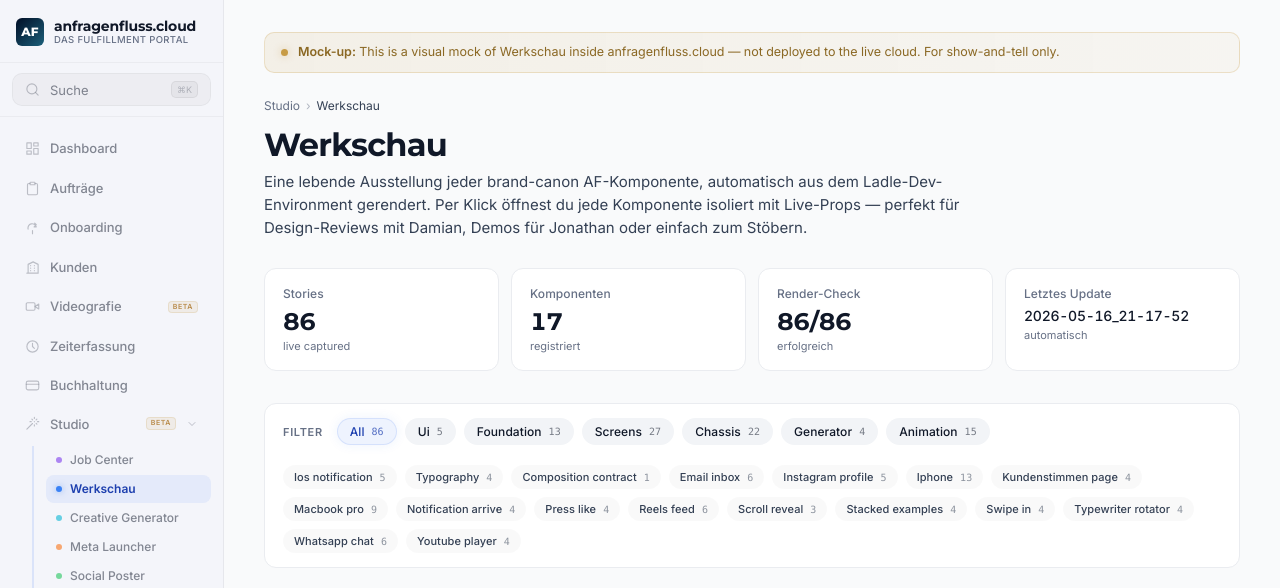
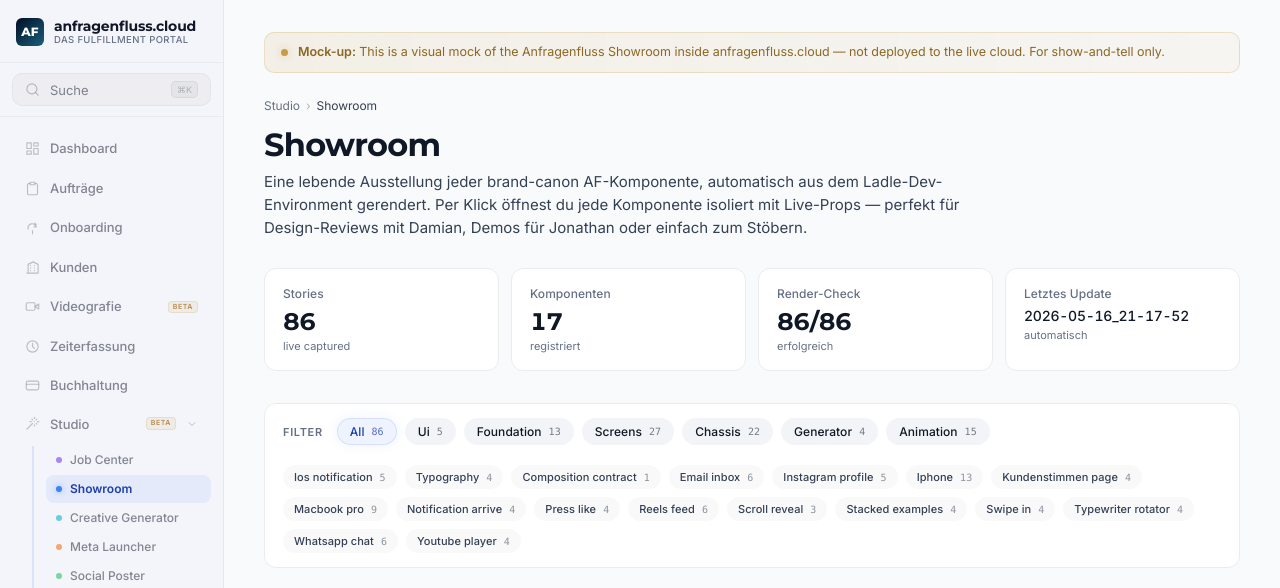
Before and after one commit to JoeWolf1/af-werkschau-mock, a plain HTML site: page index.html in a window 1280 px wide. Shown: the top 588 px of the page. Drawn offline with Linux system fonts and the light colour scheme.

Commit message:
rename(label): AF Werkschau → Anfragenfluss Showroom
Visible-label rename only — title, sidebar nav, breadcrumb, h1, mock-banner
prose, footer, lightbox back button + aria. Repo / URL / dir unchanged per
Joe scope pick. Internal keys (af-werkschau-theme localStorage, JS variable
__AF_WERKSCHAU_STORIES__) deliberately left as-is.

Note for future regen: index.html appears to be generated by the
af-registry contact-sheet script (date-stamped title suffix) — source
template likely still emits "AF Werkschau". Next contact-sheet run will
need the same rename applied at source, or this rename will revert.

Co-Authored-By: Claude Opus 4.7 (1M context) <noreply@anthropic.com>

```diff
--- a/index.html
+++ b/index.html
@@ -2,7 +2,7 @@
 <html lang="en">
 <head>
 <meta charset="utf-8" />
-<title>AF Werkschau — 2026-05-16_21-17-52</title>
+<title>Anfragenfluss Showroom — 2026-05-16_21-17-52</title>
 <link rel="preconnect" href="https://fonts.googleapis.com">
 <link rel="preconnect" href="https://fonts.gstatic.com" crossorigin>
 <link href="https://fonts.googleapis.com/css2?family=Montserrat:wght@400;600;700;800&family=Inter:wght@400;500;600&display=swap" rel="stylesheet">
@@ -1483,7 +1483,7 @@
           </a>
           <a class="nav-child active" href="#" tabindex="-1">
             <span class="child-icon-dot" style="background:var(--cloud-pulse);box-shadow:0 0 6px rgba(59,130,246,0.5);opacity:1"></span>
-            <span>Werkschau</span>
+            <span>Showroom</span>
           </a>
           <a class="nav-child" href="#" tabindex="-1">
             <span class="child-icon-dot" style="background:#06B6D4"></span>
@@ -1580,16 +1580,16 @@
   <main class="cloud-main">
     <div class="mock-banner">
       <span class="mock-dot" aria-hidden="true"></span>
-      <span><strong>Mock-up:</strong> This is a visual mock of Werkschau inside anfragenfluss.cloud — not deployed to the live cloud. For show-and-tell only.</span>
+      <span><strong>Mock-up:</strong> This is a visual mock of the Anfragenfluss Showroom inside anfragenfluss.cloud — not deployed to the live cloud. For show-and-tell only.</span>
     </div>
 
     <div class="main-header">
       <div class="breadcrumb">
         <span>Studio</span>
         <span class="breadcrumb-sep">›</span>
-        <span style="color:var(--cloud-text-secondary)">Werkschau</span>
+        <span style="color:var(--cloud-text-secondary)">Showroom</span>
       </div>
-      <h1>Werkschau</h1>
+      <h1>Showroom</h1>
       <p class="lede">Eine lebende Ausstellung jeder brand-canon AF-Komponente, automatisch aus dem Ladle-Dev-Environment gerendert. Per Klick öffnest du jede Komponente isoliert mit Live-Props — perfekt für Design-Reviews mit Damian, Demos für Jonathan oder einfach zum Stöbern.</p>
     </div>
 
@@ -2668,7 +2668,7 @@
       <div class="footer-inner">
         <div class="footer-brand" style="color:var(--cloud-text-secondary)">
           <span class="pulse-dot" style="background:var(--cloud-pulse)" aria-hidden="true"></span>
-          <span>Anfragenfluss · Werkschau · v0.1</span>
+          <span>Anfragenfluss · Showroom · v0.1</span>
         </div>
         <div class="footer-meta" style="color:var(--cloud-text-muted)">
           <span>Captured 2026-05-16_21-17-52</span>
@@ -2682,9 +2682,9 @@
 
 <!-- ─── In-page lightbox modal — opened by card click, contains big image + variant browser ─── -->
 <div class="lightbox" id="lightbox" role="dialog" aria-modal="true" aria-hidden="true">
-  <button type="button" class="lightbox-back" data-lb-close="true" aria-label="Zurück zur Werkschau">
+  <button type="button" class="lightbox-back" data-lb-close="true" aria-label="Zurück zum Showroom">
     <span aria-hidden="true">←</span>
-    <span>Werkschau</span>
+    <span>Showroom</span>
   </button>
   <button type="button" class="lightbox-close" data-lb-close="true" aria-label="Schließen">×</button>
 
```
